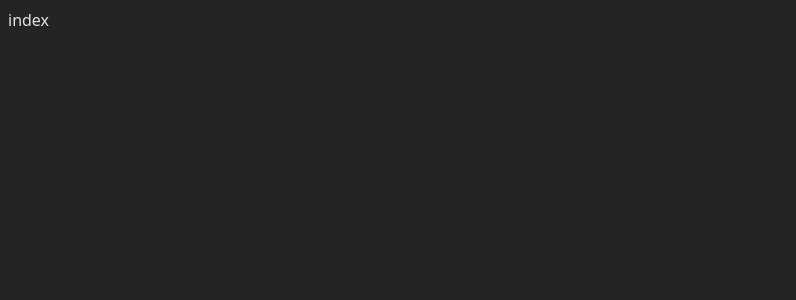
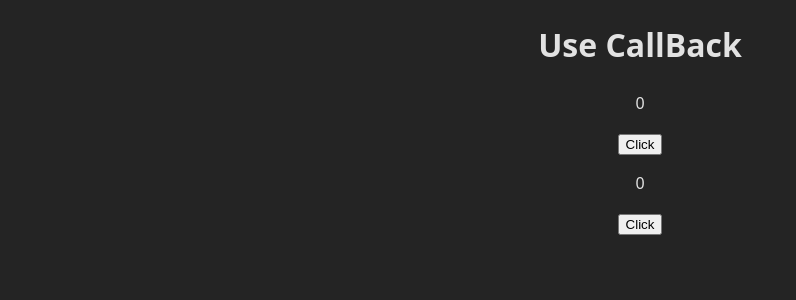
Before and after one commit to Aashi-25/Front-End-Web-Development, a React (Vite) app in the folder REACT JS/react-routing-and-custom-hooks/: page /usecallback in a window 1280 px wide. Shown: the top 300 px of the page, without its empty margins (0-796 px from the left). Built offline with nearby package versions, Linux system fonts and the light colour scheme.

Commit message:
useCallback hook done

```diff
--- /dev/null
+++ b/REACT JS/react-routing-and-custom-hooks/src/pages/UseCallback/counter.jsx
@@ -0,0 +1,13 @@
+import React, { memo } from 'react'
+
+function Counter({countValue , onClick}) {
+    console.log("this is getting rendered" , countValue , onClick);
+  return (
+    <div>
+        <p>{countValue}</p>
+        <button onClick={onClick}>Click</button>
+    </div>
+  );
+}
+
+export default memo(Counter);
--- a/REACT JS/react-routing-and-custom-hooks/src/pages/UseCallback/index.jsx
+++ b/REACT JS/react-routing-and-custom-hooks/src/pages/UseCallback/index.jsx
@@ -1,8 +1,21 @@
-import React from 'react'
+import React, { useCallback, useState } from 'react'
+import Counter from './counter';
 
 function UseCallback(){
+  const [countOne , setCountOne] = useState(0);
+  const [countTwo , setCountTwo] = useState(0);
+
+  const memoriseSetCountOneFunct = useCallback(() => setCountOne(countOne + 1) , [countOne]);
+  const memoriseSetCountTwoFunct = useCallback(() => setCountTwo(countTwo + 1) , [countTwo]);
+
   return (
-    <div>index</div>
+    <div style={{textAlign : 'center'}}>
+      <h1>Use CallBack</h1>
+      <Counter countValue = {countOne}
+      onClick = {memoriseSetCountOneFunct}/>
+      <Counter countValue = {countTwo}
+      onClick = {memoriseSetCountTwoFunct}/>
+    </div>
   )
 }
 
```
